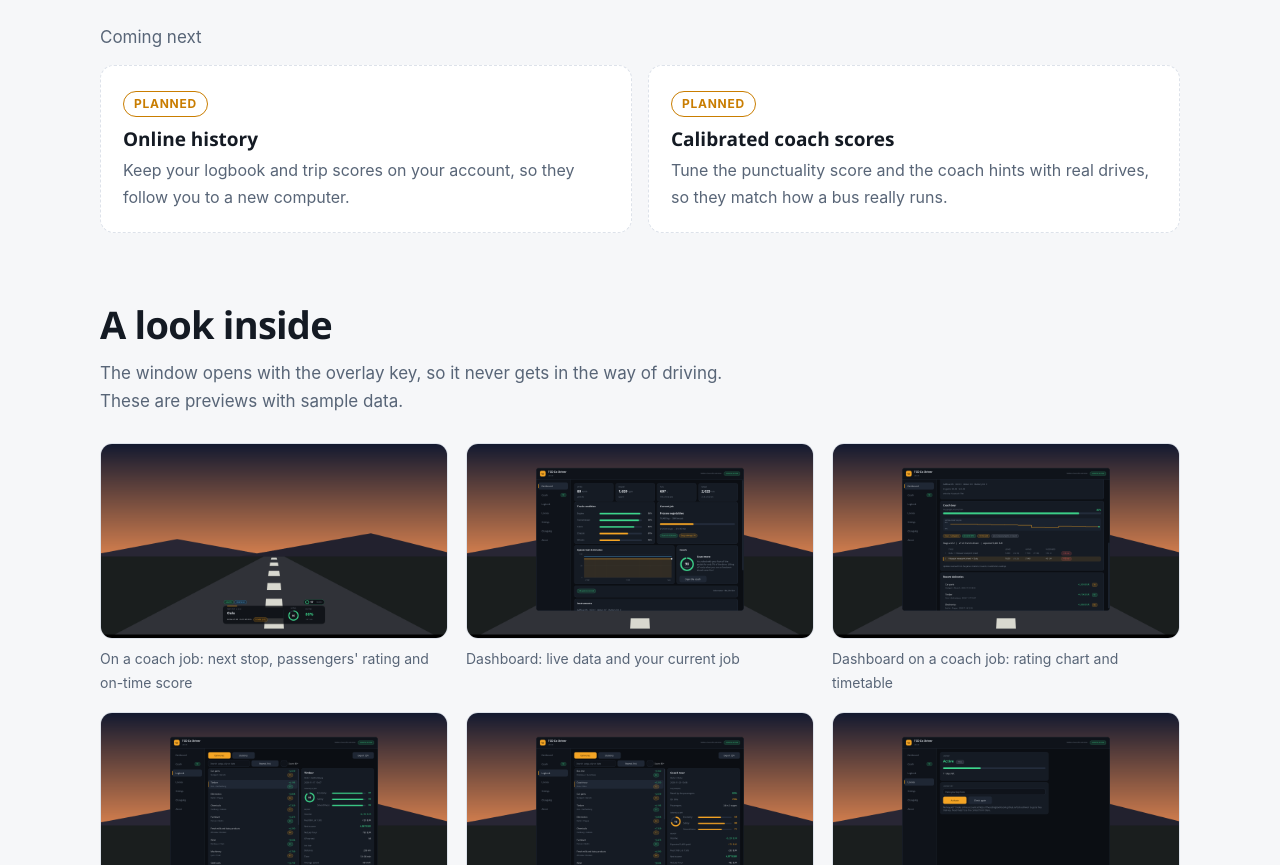
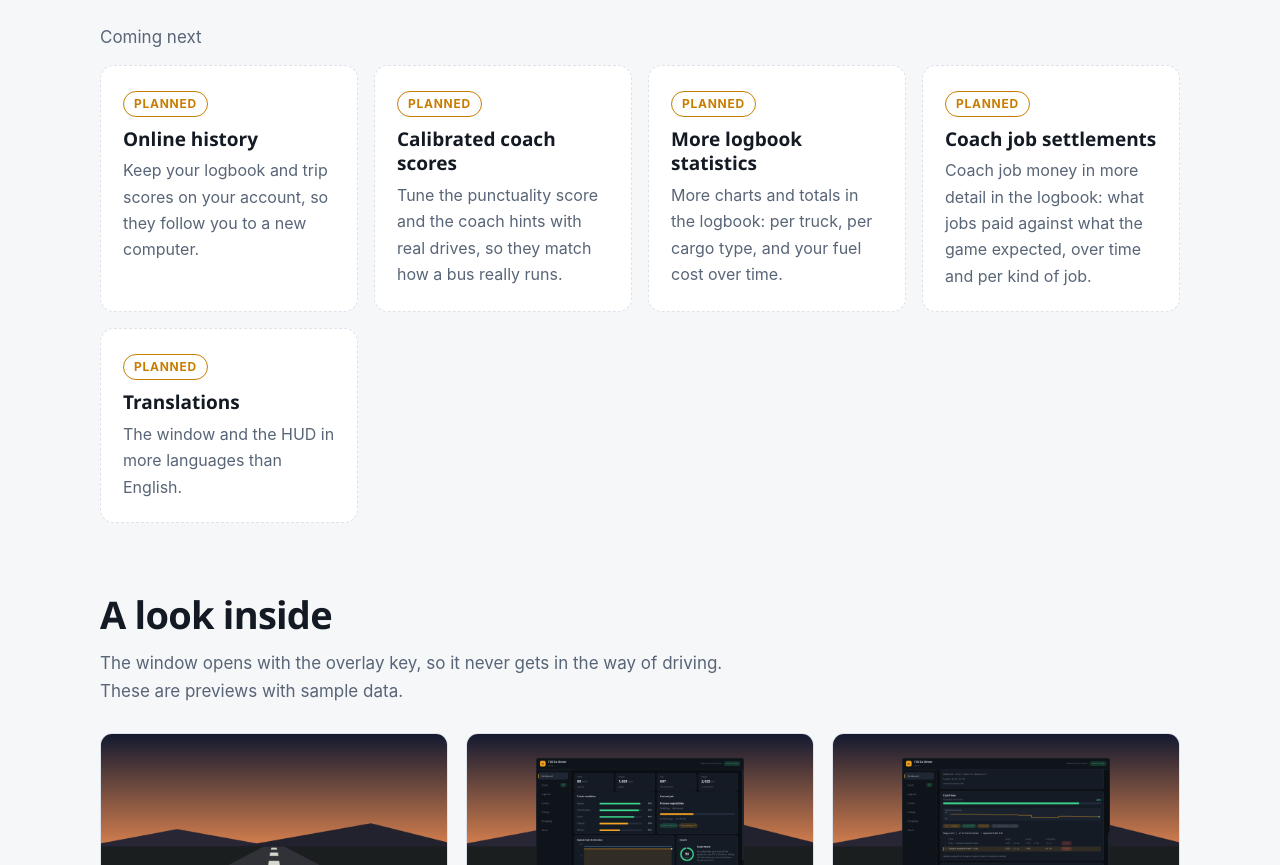
Before and after one commit to TheCodingDad-TisonK/tcd-codriver, a plain HTML site: page index.html in a window 1280 px wide. Shown: the part 2967-3832 px from the top of the page. Drawn offline with Linux system fonts and the light colour scheme.

Commit message:
Update the website

```diff
--- a/index.html
+++ b/index.html
@@ -95,6 +95,9 @@
   <div class="grid">
     <div class="card next"><span class="tag">Planned</span><h3>Online history</h3><p>Keep your logbook and trip scores on your account, so they follow you to a new computer.</p></div>
     <div class="card next"><span class="tag">Planned</span><h3>Calibrated coach scores</h3><p>Tune the punctuality score and the coach hints with real drives, so they match how a bus really runs.</p></div>
+    <div class="card next"><span class="tag">Planned</span><h3>More logbook statistics</h3><p>More charts and totals in the logbook: per truck, per cargo type, and your fuel cost over time.</p></div>
+    <div class="card next"><span class="tag">Planned</span><h3>Coach job settlements</h3><p>Coach job money in more detail in the logbook: what jobs paid against what the game expected, over time and per kind of job.</p></div>
+    <div class="card next"><span class="tag">Planned</span><h3>Translations</h3><p>The window and the HUD in more languages than English.</p></div>
   </div>
 </section>
 
```
